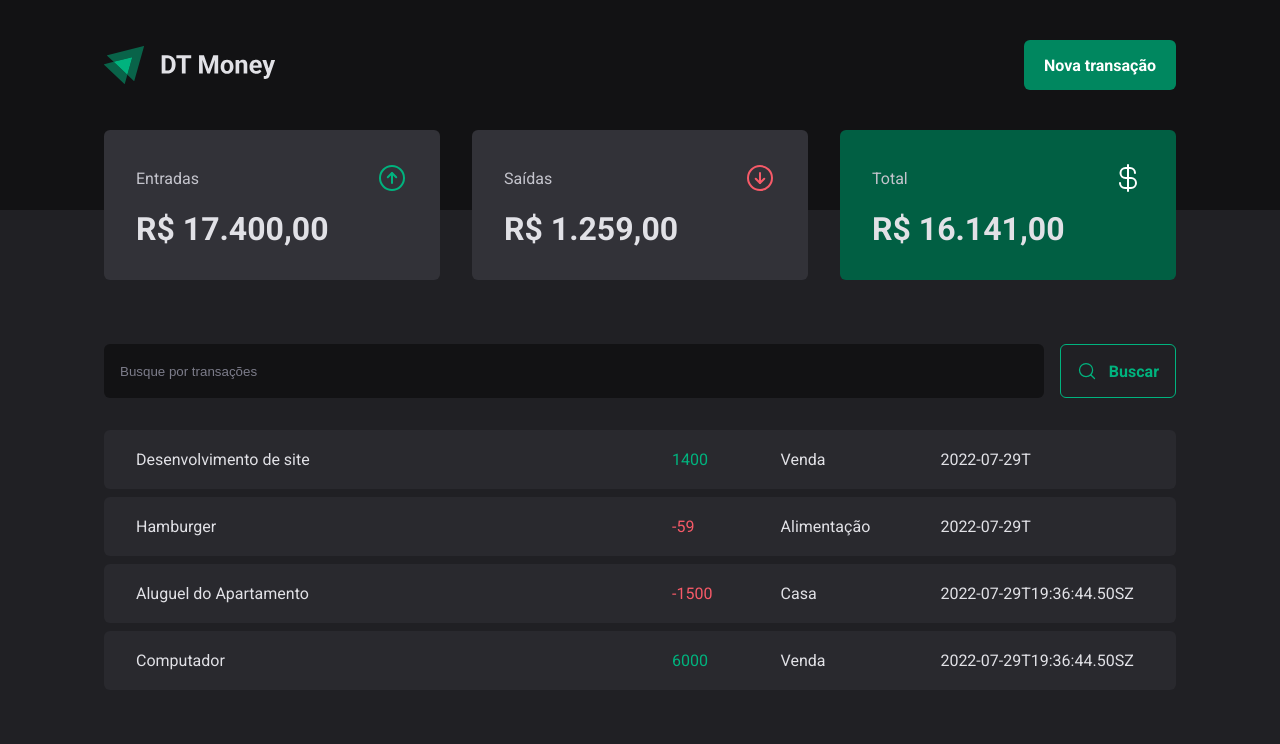
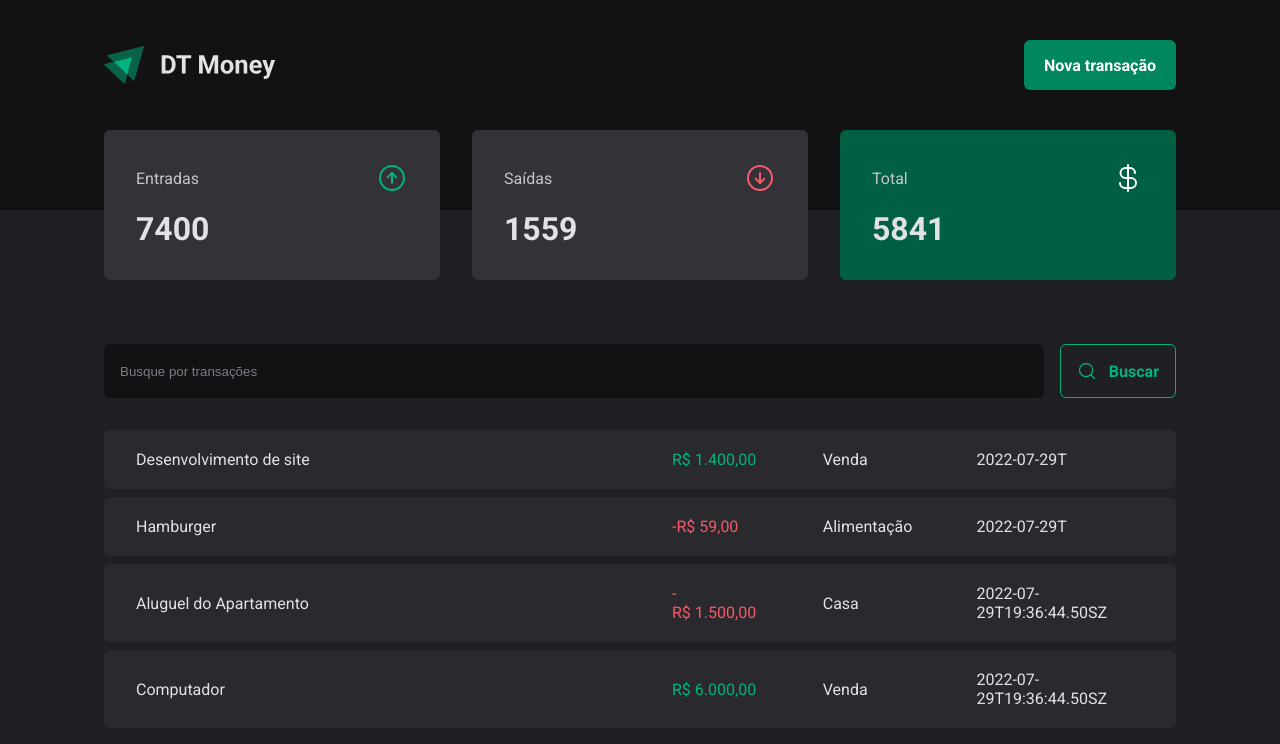
Before and after one commit to NaiaraBorges/dt-money, a React (Vite) app in the folder dt-money/: page / in a window 1280 px wide. Shown: the top 744 px of the page. Built offline with nearby package versions, Linux system fonts and the light colour scheme; data requests are answered from the project's data file.

Commit message:
Calculando resumo de transações

```diff
--- a/dt-money/server.json
+++ b/dt-money/server.json
@@ -14,7 +14,7 @@
       "description": "Hamburger",
       "type": "outcome",
       "category": "Alimentação",
-      "price": -59,
+      "price": 59,
       "createAt": "2022-07-29T"
 
     },
@@ -23,7 +23,7 @@
       "description": "Aluguel do Apartamento",
       "type": "outcome",
       "category": "Casa",
-      "price": -1500,
+      "price": 1500,
       "createAt": "2022-07-29T19:36:44.50SZ"
 
     },
--- a/dt-money/src/App.tsx
+++ b/dt-money/src/App.tsx
@@ -1,4 +1,5 @@
 import { ThemeProvider } from "styled-components";
+import { TransactionsProvider } from "./contexts/TransactionsContext";
 import { Transactions } from "./pages/Transactions";
 import { GlobalStyle } from "./styles/global";
 import { defaultTheme } from "./styles/themes/default";
@@ -7,7 +8,9 @@ export function App() {
   return (
    <ThemeProvider theme={defaultTheme}>
     <GlobalStyle />
+    <TransactionsProvider>
     <Transactions />
+    </TransactionsProvider>
    </ThemeProvider>
   )
 }
--- a/dt-money/src/components/Summary/index.tsx
+++ b/dt-money/src/components/Summary/index.tsx
@@ -1,7 +1,31 @@
 import { SummaryCard, SummaryContainer } from "./styles";
 import { ArrowCircleDown, ArrowCircleUp, CurrencyDollar } from 'phosphor-react';
+import { useContext } from "react";
+import { TransactionsContext } from "../../contexts/TransactionsContext";
 
 export function Summary() {
+
+  const { transactions } = useContext(TransactionsContext);
+
+  const summary = transactions.reduce(
+    (acc, transaction) => {
+      if (transaction.type === 'income') {
+        acc.income += transaction.price;
+        acc.total += transaction.price;
+      } else {
+        acc.outcome += transaction.price;
+        acc.total -= transaction.price;
+      }
+
+      return acc;
+    },
+    {
+      income: 0,
+      outcome: 0,
+      total: 0,
+    },
+  );
+
   return (
     <SummaryContainer>
       <SummaryCard>
@@ -10,7 +34,9 @@ export function Summary() {
           <ArrowCircleUp size={32} color="#00b37e" />
         </header>
 
-        <strong>R$ 17.400,00</strong>
+        <strong>
+          {summary.income}
+        </strong>
       </SummaryCard>
 
       <SummaryCard>
@@ -19,7 +45,7 @@ export function Summary() {
           <ArrowCircleDown size={32} color="#f75a68" />
         </header>
 
-        <strong>R$ 1.259,00</strong>
+        <strong>{summary.outcome}</strong>
       </SummaryCard>
 
       <SummaryCard variant="green">
@@ -28,7 +54,7 @@ export function Summary() {
           <CurrencyDollar size={32} color="#fff" />
         </header>
 
-        <strong>R$ 16.141,00</strong>
+        <strong>{summary.total}</strong>
       </SummaryCard>
     </SummaryContainer>
   );
--- /dev/null
+++ b/dt-money/src/contexts/TransactionsContext.tsx
@@ -0,0 +1,41 @@
+import { createContext, ReactNode, useEffect, useState } from "react";
+
+interface Transaction {
+  id: number;
+  description: string;
+  type: 'income' | 'outcome';
+  price: 'number';
+  category: string;
+  createAt: string;
+}
+
+interface TransactionContextType {
+  transactions: Transaction[];
+}
+
+interface TransactionsProviderProps {
+  children: ReactNode;
+}
+
+export const TransactionsContext = createContext({} as TransactionContextType);
+
+export function TransactionsProvider({ children }: TransactionsProviderProps) {
+
+  const [transactions, setTransactions] = useState<Transaction[]>([])
+
+  async function loadTransactions() {
+    const response = await fetch('http://localhost:3333/transactions')
+    const data = await response.json();
+    setTransactions(data);
+  }
+
+  useEffect(() => {
+    loadTransactions();
+  }, [])
+
+  return (
+    <TransactionsContext.Provider value={{ transactions }}>
+      {children}
+    </TransactionsContext.Provider>
+  )
+}
--- a/dt-money/src/pages/Transactions/index.tsx
+++ b/dt-money/src/pages/Transactions/index.tsx
@@ -1,6 +1,8 @@
-import { useEffect, useState } from "react";
+import { useContext, useEffect, useState } from "react";
 import { Header } from "../../components/Header";
 import { Summary } from "../../components/Summary";
+import { TransactionsContext } from "../../contexts/TransactionsContext";
+import { priceFormatter } from "../../utils/formatter";
 import { SearchForm } from "./components/SearchForm";
 import {
   PriceHighLight,
@@ -8,28 +10,9 @@ import {
   TransactionsTable,
 } from "./styles";
 
-interface Transaction {
-  id: number;
-  description: string;
-  type: 'income' | 'outcome';
-  price: 'number';
-  category: string;
-  createAt: string;
-}
-
 export function Transactions() {
 
-  const [transactions, setTransactions] = useState<Transaction[]>([])
-
-  async function loadTransactions() {
-    const response = await fetch('http://localhost:3333/transactions')
-    const data = await response.json();
-    setTransactions(data);
-  }
-
-  useEffect(() => {
-    loadTransactions();
-  }, [])
+  const { transactions } = useContext(TransactionsContext);
 
   return (
     <div>
@@ -46,7 +29,10 @@ export function Transactions() {
                 <tr key={transaction.id}>
                 <td width="50%">{transaction.description}</td>
                 <td>
-                  <PriceHighLight variant={transaction.type}>{transaction.price}</PriceHighLight>
+                  <PriceHighLight variant={transaction.type}>
+                    {transaction.type == 'outcome' && '-'}
+                    {priceFormatter.format(transaction.price)}
+                  </PriceHighLight>
                 </td>
                 <td>{transaction.category}</td>
                 <td>{transaction.createAt}</td>
--- /dev/null
+++ b/dt-money/src/utils/formatter.ts
@@ -0,0 +1,6 @@
+export const dateFormatter = new Intl.DateTimeFormat('pt-BR');
+
+export const priceFormatter = new Intl.NumberFormat('pt-BR', {
+  style: 'currency',
+  currency: 'BRL',
+});
```
